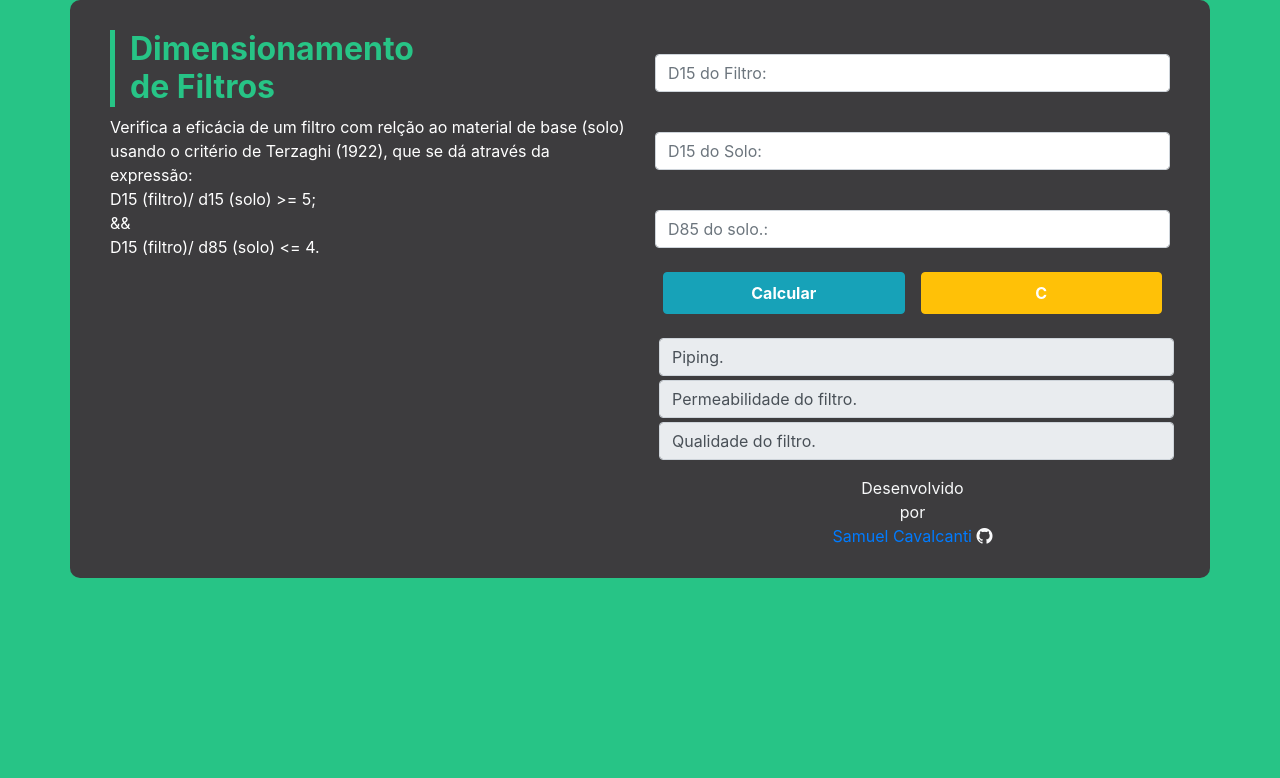
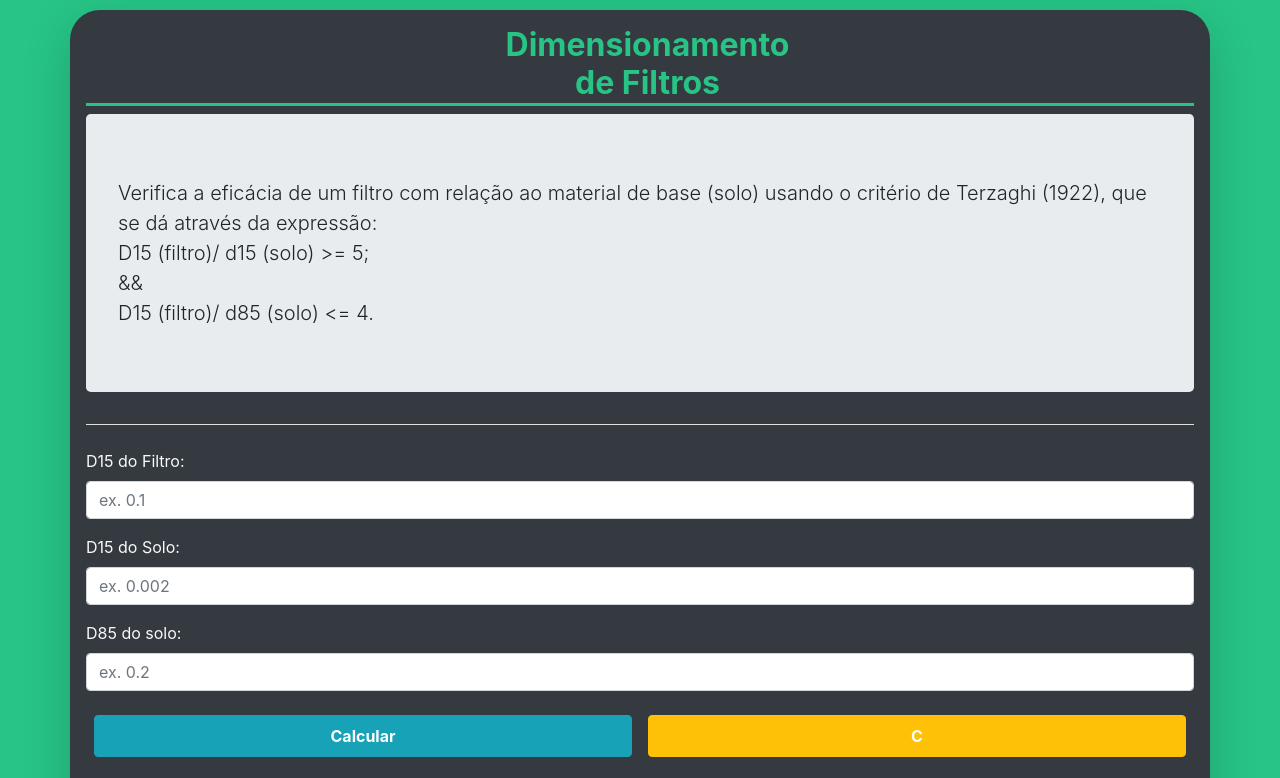
Before and after one commit to samuelcavalcantii/Filtro_Terzaghi, a plain HTML site: page index.html in a window 1280 px wide. Shown: the top 778 px of the page. Drawn offline with nearby package versions, Linux system fonts and the light colour scheme.

Commit message:
Mudança no layout.

```diff
--- a/index.html
+++ b/index.html
@@ -16,25 +16,30 @@
       }
       main{
         background: #27C486;
-        height: 100vh;
+        height: 100%;
+        padding: 10px;
+
 
       }
       .container{
 
-        background: #3D3C3E;
+        /*background: #3D3C3E;*/
         padding: 30px 40px;
-        border-radius: 10px;
+        border-radius: 30px;
+
 
       }
       .container h2{
         color: #27C486;
         font-weight: bold;
-        border-left: 5px solid  #27C486;
+        border-bottom: 3px solid  #27C486;
         font-size: 2rem;
         padding-left: 15px;
       }
       .container p{
-        color: white;
+        /*color: white;
+        /*border-bottom: 3px solid #27C486;
+        padding-bottom: 15px;*/
 
 
       }
@@ -47,27 +52,28 @@
   </head>
   <body>
     <main >
-      <div class="container ">
+      <div class="container shadow-lg p-3 mb-5 bg-dark ">
         <div class="row">
-          <div class="col-12 col-md-6">
-            <h2>Dimensionamento <br>de Filtros</h2>
-             <P>Verifica a eficácia de um filtro com relção ao material de base (solo) usando o critério de Terzaghi (1922), que se dá através da expressão:<br> D15 (filtro)/ d15 (solo) >= 5; <br>&& <br>D15 (filtro)/ d85 (solo) <= 4.
+          <div class=" col-12 ">
+            <h2 class="display-4 text-center">Dimensionamento <br>de Filtros</h2>
+             <P class="lead jumbotron">Verifica a eficácia de um filtro com relação ao material de base (solo) usando o critério de Terzaghi (1922), que se dá através da expressão:<br> D15 (filtro)/ d15 (solo) >= 5; <br>&& <br>D15 (filtro)/ d85 (solo) <= 4.
+             <hr class="bg-light my-4">
 
              </P>
           </div>
-          <div class="col-12 col-md-6">
+          <div class="col-12">
             <form >
-              <div class="form-group">
-                <label for="formGroupExampleInput" class="form-label"></label>
-                <input type="number" class="form-control " id="num1" placeholder="D15 do Filtro: " autocomplete="off">
+              <div class="form-group ">
+                <label for="formGroupExampleInput" class="form-label text-light">D15 do Filtro: </label>
+                <input type="number" class="form-control " id="num1" placeholder="ex. 0.1" autocomplete="off">
               </div>
               <div class="form-group ">
-                <label for="formGroupExampleInput2" class="form-label"></label>
-                <input type="number" class="form-control " id="num2" placeholder="D15 do Solo: " autocomplete="off">
+                <label for="formGroupExampleInput2" class="form-label text-light">D15 do Solo: </label>
+                <input type="number" class="form-control " id="num2" placeholder="ex. 0.002" autocomplete="off">
               </div>
               <div class="form-group ">
-                <label for="formGroupExampleInput2" class="form-label"></label>
-                <input type="number" class="form-control " id="num3" placeholder="D85 do solo.: " autocomplete="off">
+                <label for="formGroupExampleInput2" class="form-label text-light">D85 do solo:</label>
+                <input type="number" class="form-control " id="num3" placeholder="ex. 0.2 " autocomplete="off">
               </div>
               <div class="mb-3 d-flex bd-highlight">
                 <input class=" m-2 d-inline  p-2 w-100 bd-highlight  btn btn-info" onclick="calcular()" type="button" value="Calcular" >
```
